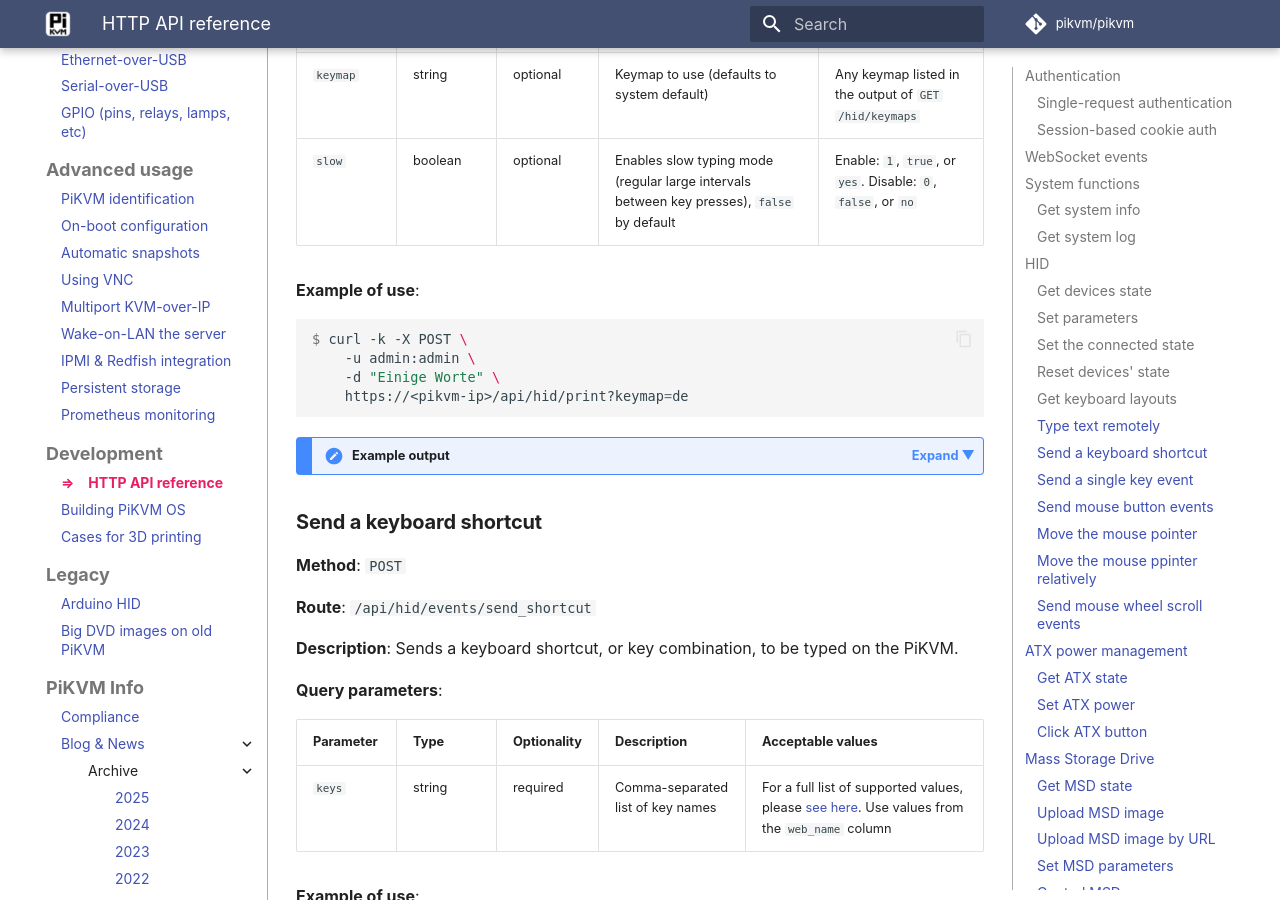
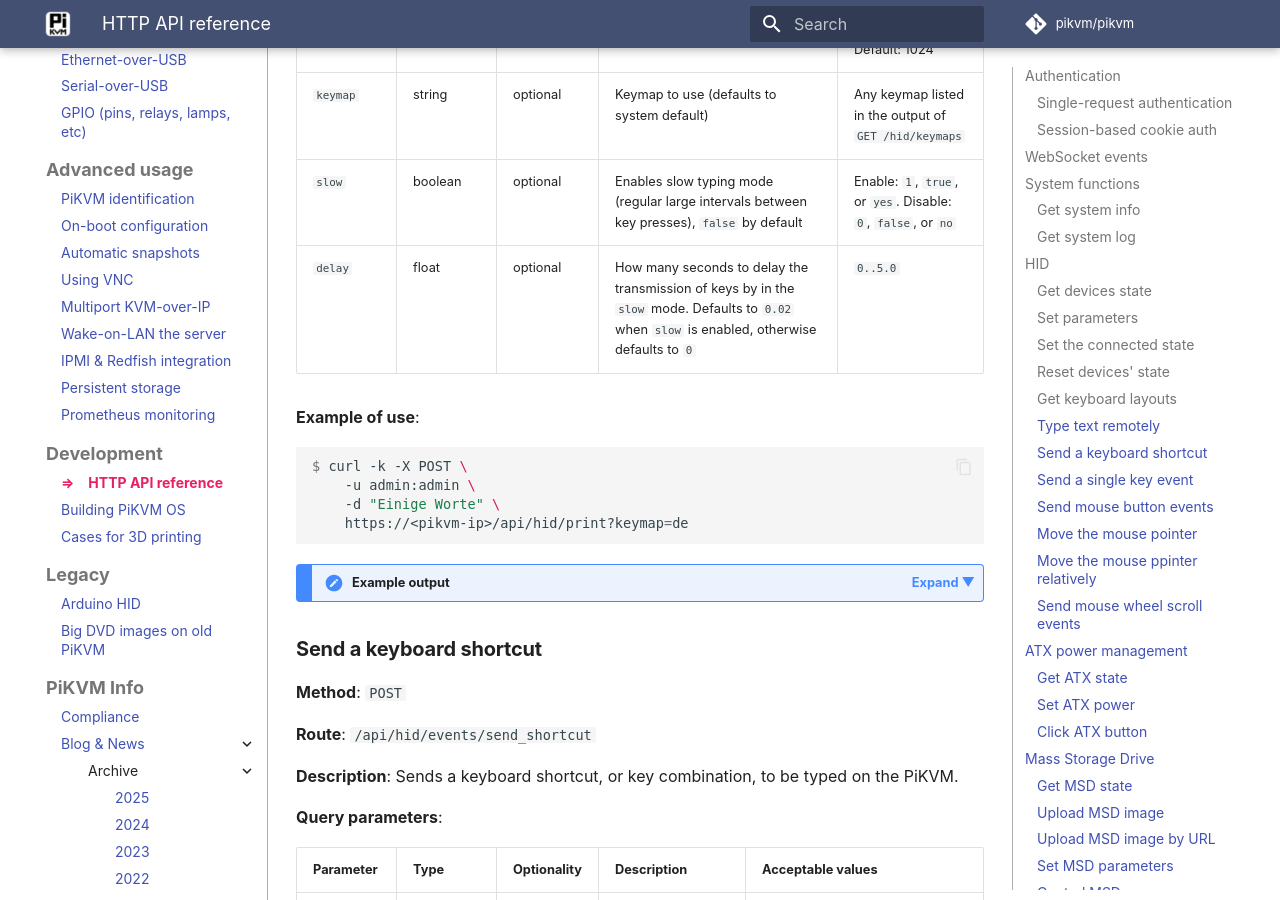
Before and after one commit to pikvm/pikvm, an MkDocs documentation site: the page built from docs/api.md, in a window 1280 px wide and 900 px high, scrolled down 7337 px. Built offline with MkDocs 1.6.1 and Material for MkDocs 9.7.7, drawn with Linux system fonts in a browser that asks for light colours; some web fonts are replaced; comment, search, counter and statistics services are not loaded.

Commit message:
Update HID API for the new delay param in /hid/print (#1568)

```diff
--- a/docs/api.md
+++ b/docs/api.md
@@ -464,6 +464,7 @@ $ curl -k -u admin:admin https://<pikvm-ip>/api/hid/keymaps
 | `limit` | integer | optional | Maximum characters to process | 0 = no limit. No maximum value. Default: 1024 |
 | `keymap` | string | optional | Keymap to use (defaults to system default) | Any keymap listed in the output of `GET /hid/keymaps` |
 | `slow` | boolean | optional | Enables slow typing mode (regular large intervals between key presses), `false` by default | Enable: `1`, `true`, or `yes`. Disable: `0`, `false`, or `no` |
+| `delay` | float | optional | How many seconds to delay the transmission of keys by in the `slow` mode. Defaults to `0.02` when `slow` is enabled, otherwise defaults to `0` | `0..5.0` |
 
 **Example of use**:
 
```
